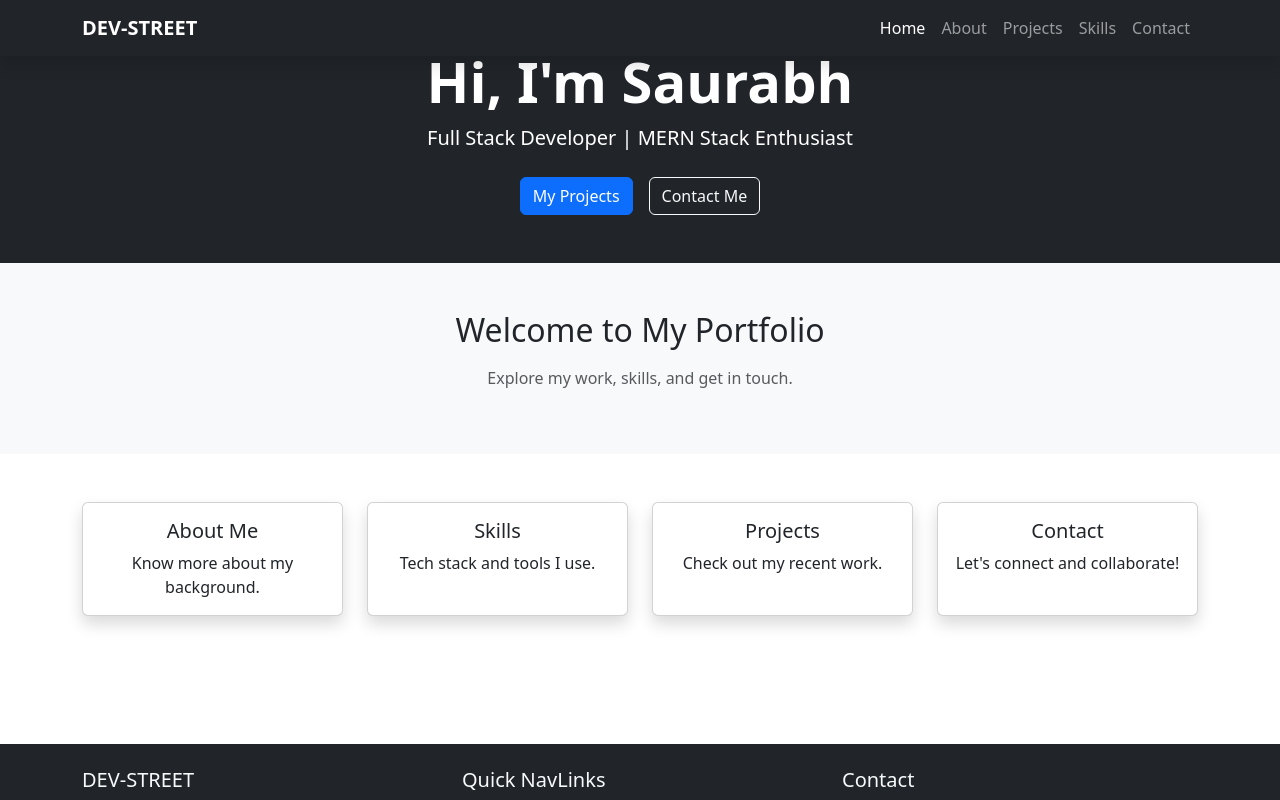
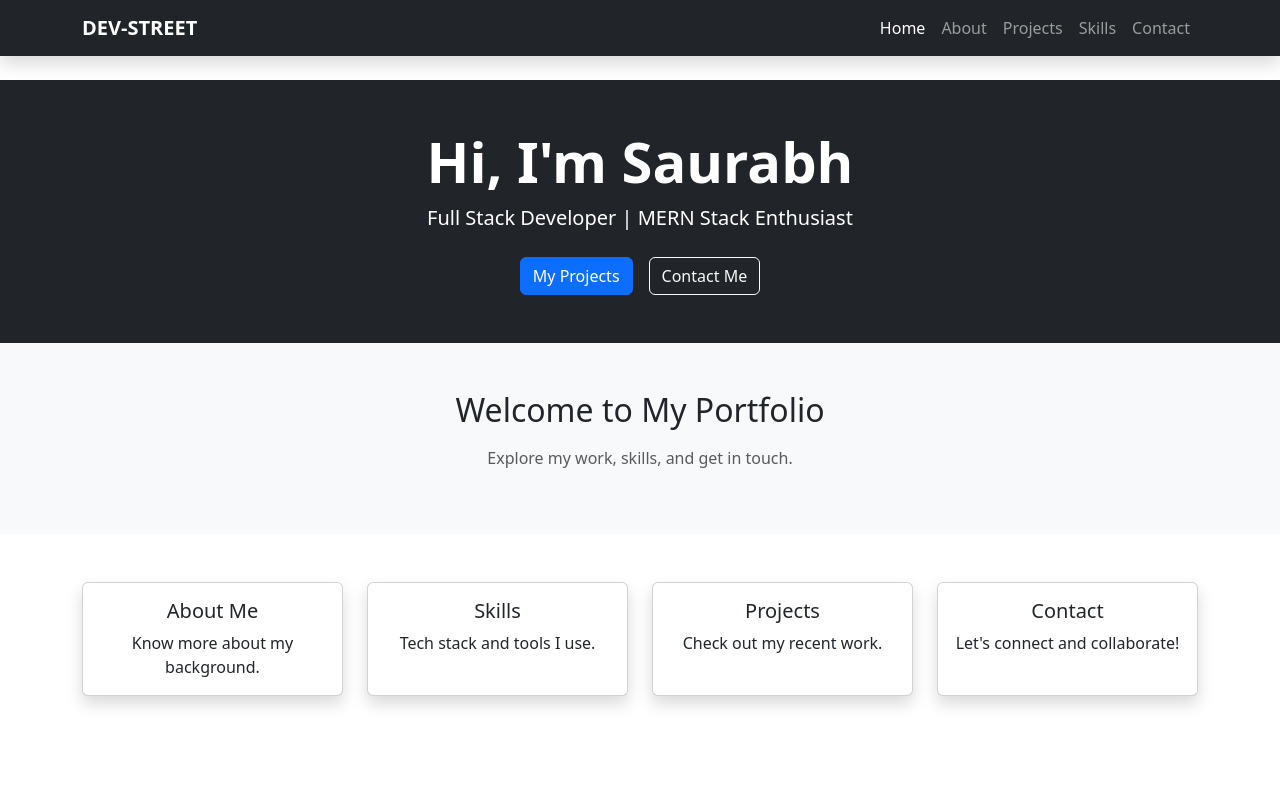
Before and after one commit to Saurabhkhanka/portfolio, a React (Vite) app in the folder client/: page / in a window 1280 px wide. Shown: the top 800 px of the page. Built offline with nearby package versions, Linux system fonts and the light colour scheme.

Commit message:
Update Layout.jsx

```diff
--- a/client/src/components/Layout/Layout.jsx
+++ b/client/src/components/Layout/Layout.jsx
@@ -7,7 +7,7 @@ const Layout = ({children}) => {
   return (
     <>
         <Headder/>
-        <main style={{ minHeight: '80vh', paddingBottom: '80px' }}>
+        <main style={{ minHeight: '80vh', paddingBottom: '80px' , marginTop:"10vh"}}>
           <ToastContainer/>
             {children}
         </main>
```
